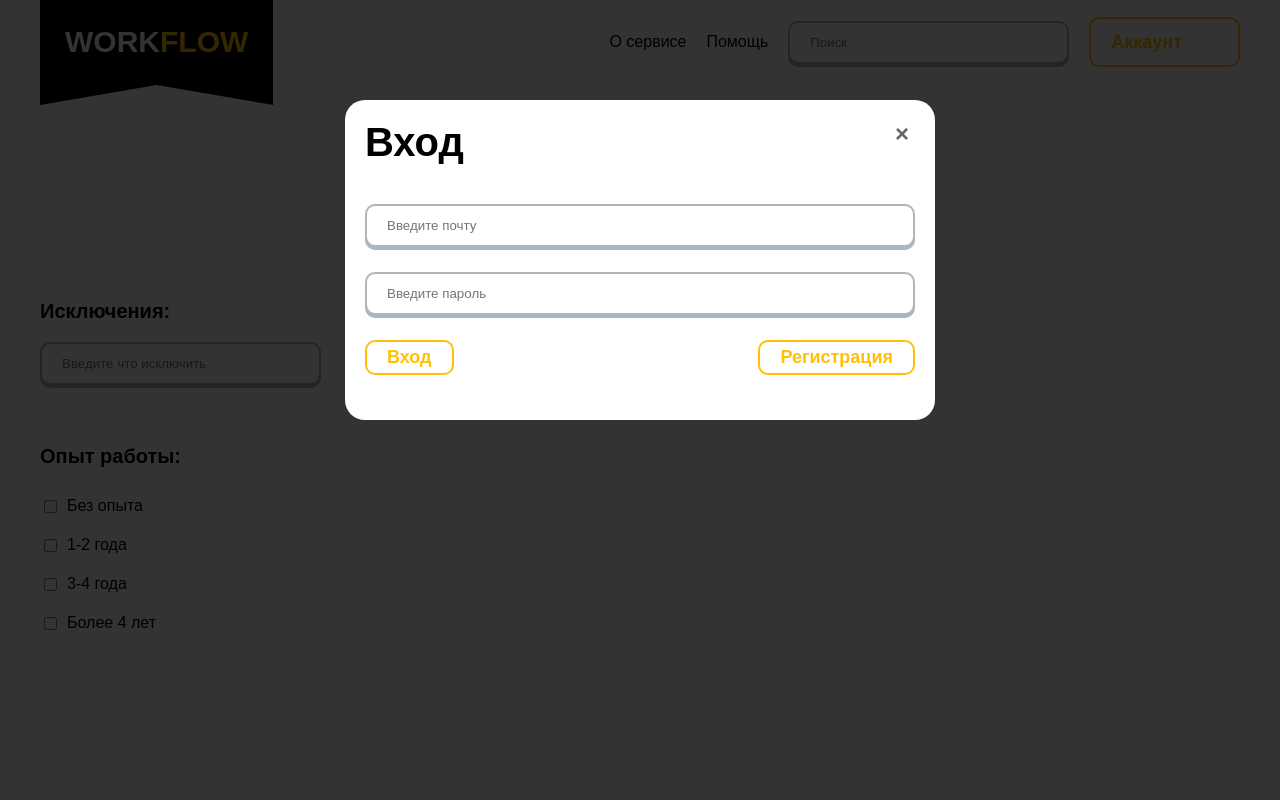
After one commit to nelabuzov/misis, a PHP site: page /search.php in a window 1280 px wide, after a click on "Аккаунт". The commit adds this page. Run offline with PHP 8.4, Linux system fonts and the light colour scheme; style sheets or scripts are compiled from the project's sources.

Commit message:
create catalog job page

```diff
--- a/course/app/scss/components/_index.scss
+++ b/course/app/scss/components/_index.scss
@@ -6,3 +6,5 @@
 
 @forward 'vacancy';
 @forward 'company';
+
+@forward 'search';
--- /dev/null
+++ b/course/app/scss/components/search.scss
@@ -0,0 +1,27 @@
+@use '../util' as *;
+
+main {
+  padding-top: rem(240);
+
+  .aside {
+
+    &__box {
+      margin-top: rem(60);
+
+      h3 {
+        margin-bottom: rem(20);
+      }
+
+      label {
+        display: flex;
+        padding: rem(10) 0;
+      }
+
+      input[type=checkbox] {
+        display: block;
+        box-shadow: none;
+        margin-right: rem(10);
+      }
+    }
+  }
+}
--- a/course/app/scss/globals/boilerplate.scss
+++ b/course/app/scss/globals/boilerplate.scss
@@ -43,7 +43,7 @@ body {
 		margin: 100px auto;
 		padding: 20px;
 		background: #fff;
-		max-width: 700px;
+		max-width: 590px;
 		position: relative;
 		display: flex;
 		align-items: center;
@@ -51,6 +51,11 @@ body {
 
 		&__inner {
 			display: none;
+		}
+
+		&__btns {
+			display: flex;
+			justify-content: space-between;
 		}
 
 		#login {
@@ -70,8 +75,15 @@ body {
 			color: #666;
 		}
 
-		form * {
-			margin-bottom: 10px;
+		form {
+
+			>* {
+				margin-bottom: 25px;
+			}
+
+			input {
+				width: 100%;
+			}
 		}
 	}
 }
--- a/course/app/scss/globals/typography.scss
+++ b/course/app/scss/globals/typography.scss
@@ -38,13 +38,6 @@ a {
 	color: var(--black);
 }
 
-label {
-	display: flex;
-	align-items: center;
-	justify-content: space-between;
-	width: 100%;
-}
-
 input,
 textarea {
 	box-shadow: 0 3px 0 var(--gray);
@@ -59,9 +52,9 @@ textarea {
 	font-size: 18px;
 	display: flex;
 	align-items: center;
-	background-color: transparent;
 	overflow: hidden;
 	color: var(--brand);
+	background-color: transparent;
 	border: rem(2) solid var(--brand);
 	border-radius: 10px;
 	cursor: pointer;
--- a/course/job.php
+++ b/course/job.php
@@ -7,7 +7,7 @@
   <meta name="viewport" content="width=device-width, initial-scale=1.0">
   <link rel="stylesheet" href="dist/style.css">
   <script defer src="dist/script.js"></script>
-  <title>Workflow | Поиск для работы</title>
+  <title>Workflow | Frontend Разработчик</title>
 </head>
 
 <body>
--- /dev/null
+++ b/course/search.php
@@ -0,0 +1,130 @@
+<!DOCTYPE html>
+<html lang="ru">
+
+<head>
+	<meta charset="UTF-8">
+	<meta http-equiv="X-UA-Compatible" content="IE=edge">
+	<meta name="viewport" content="width=device-width, initial-scale=1.0">
+	<link rel="stylesheet" href="dist/style.css">
+	<script defer src="dist/script.js"></script>
+	<title>Workflow | Поиск для работы</title>
+</head>
+
+<body>
+  <?php
+		if (($_COOKIE['account'] ?? '') === ''):
+	?>
+
+	<div id="popup" class="overlay">
+		<a class="cancel" href="#"></a>
+		<div class="popup">
+			<a class="close" href="#">&times;</a>
+
+			<div class="popup__inner" id="login">
+				<h2>Вход</h2>
+				<form action="validation/login.php" method="post">
+					<input type="email" class="form-control" name="email" id="email" placeholder="Введите почту">
+					<input type="password" class="form-control" name="password" id="password" placeholder="Введите пароль">
+
+					<div class="popup__btns">
+						<button type="submit" class="btn">Вход</button>
+						<button class="btn" onclick="next()">Регистрация</button>
+					</div>
+				</form>
+			</div>
+
+		</div>
+	</div>
+
+	<div id="popup" class="overlay">
+		<a class="cancel" href="#"></a>
+		<div class="popup">
+			<a class="close" href="#">&times;</a>
+
+			<div class="popup__inner" id="signup">
+				<h2>Регистрация</h2>
+				<form action="validation/signup.php" method="post">
+					<input type="email" class="form-control" name="email" id="email" placeholder="Введите почту">
+					<input type="password" class="form-control" name="password" id="password" placeholder="Введите пароль">
+
+					<div class="popup__btns">
+						<button type="submit" class="btn">Регистрация</button>
+						<button class="btn" onclick="prev()">Вход</button>
+					</div>
+				</form>
+			</div>
+
+		</div>
+	</div>
+
+	<?php else: ?>
+		<style>
+			.account {
+				position: absolute;
+				top: 20px;
+				right: 820px;
+				z-index: 5;
+			}
+
+			.account__inner {
+				display: inline-flex;
+				align-items: center;
+				font-weight: 700;
+				margin-right: 20px;
+			}
+
+			.btn {
+				display: none;
+			}
+		</style>
+
+		<div class="account">
+			<div class="account__inner">
+				<?=$_COOKIE['account']?>
+				<img src="images/tools/user.svg" alt="user">
+			</div>
+
+			<a href="exit.php">
+				Выход
+			</a>
+		</div>
+	<?php endif ?>
+
+	<header class="header">
+		<div class="header__inner container">
+			<a class="logo" href="index.php">Work<span>flow</span></a>
+
+			<nav class="menu">
+				<ul>
+					<li><a href="#">О сервисе</a></li>
+					<li><a href="#">Помощь</a></li>
+					<li><input type="text" placeholder="Поиск"></li>
+					<li>
+						<a class="btn" href="#popup">Аккаунт
+							<img src="images/tools/account.svg" alt="account/user.svg">
+						</a>
+					</li>
+				</ul>
+			</nav>
+		</div>
+	</header>
+
+	<main>
+		<aside class="aside container">
+			<label for="view" class="aside__box">
+				<h3>Исключения:</h3>
+				<input type="text" id="view" name="view" placeholder="Введите что исключить">
+			</label>
+
+			<div class="aside__box">
+				<h3>Опыт работы:</h3>
+				<label for="one"><input type="checkbox" id="one" name="exp" value="0">Без опыта</label>
+				<label for="two"><input type="checkbox" id="two" name="exp" value="1-2">1-2 года</label>
+				<label for="three"><input type="checkbox" id="three" name="exp" value="3-4">3-4 года</label>
+				<label for="four"><input type="checkbox" id="four" name="exp" value="3-4">Более 4 лет</label>
+			</div>
+		</aside>
+
+		<article></article>
+	</main>
+</body>
```
Also changed, not shown: course/index.php (+11 -5 lines).
